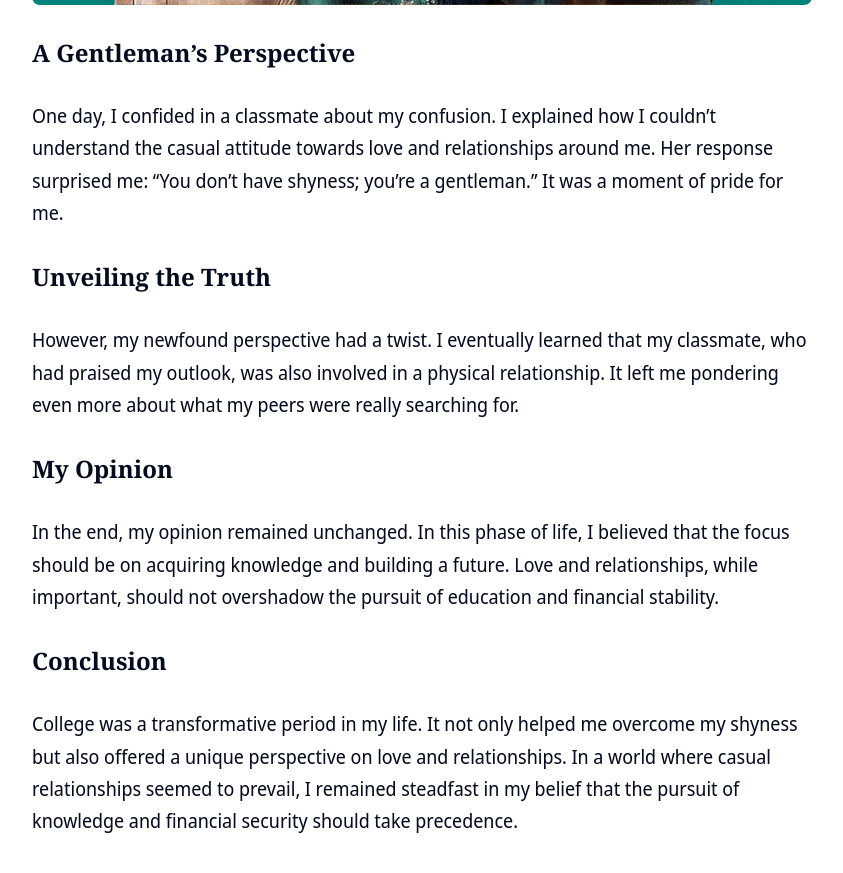
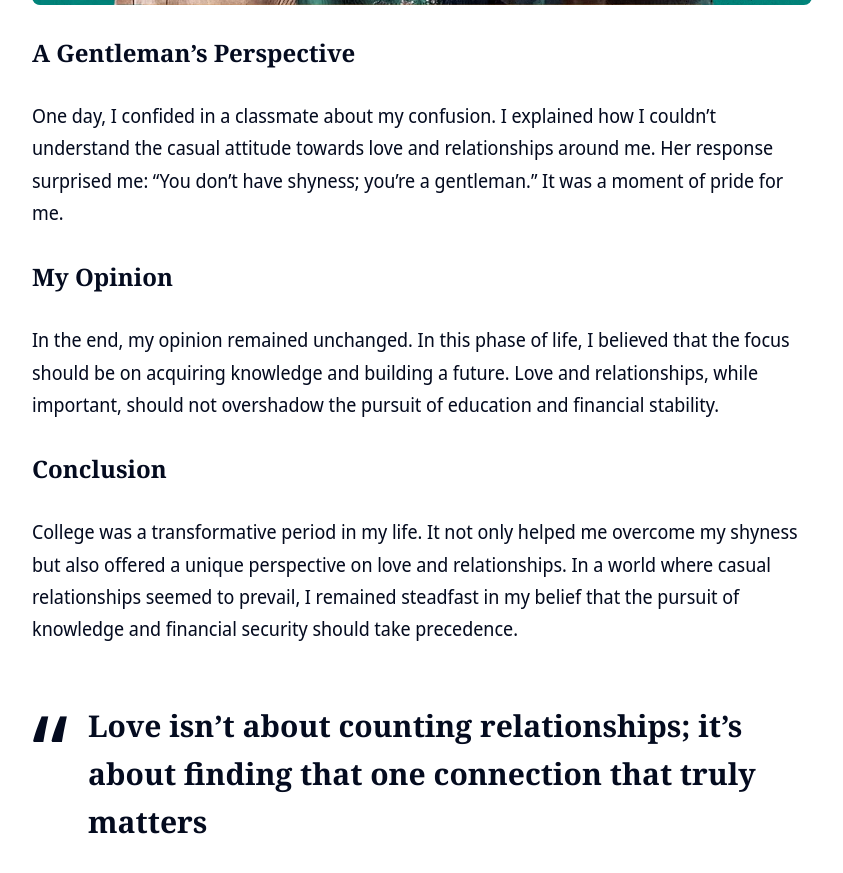
Before and after one commit to PrakasRavichandran/dairy-blog, a Jekyll site: the page built from _posts/2023-09-20-navigating-college-my-ourney.markdown, in a window 1280 px wide and 900 px high, scrolled down 2444 px. Shown: the top 873 px of the window, without its empty margins (218-1061 px from the left). Built offline with Jekyll 4.4.1, drawn with Linux system fonts in a browser that asks for light colours; nearby versions of some CDN libraries.

Commit message:
Update 2023-09-20-navigating-college-my-ourney.markdown

```diff
--- a/_posts/2023-09-20-navigating-college-my-ourney.markdown
+++ b/_posts/2023-09-20-navigating-college-my-ourney.markdown
@@ -31,9 +31,6 @@ As I listened, I couldn't help but notice that many of my peers were treating lo
 ### A Gentleman's Perspective
 One day, I confided in a classmate about my confusion. I explained how I couldn't understand the casual attitude towards love and relationships around me. Her response surprised me: "You don't have shyness; you're a gentleman." It was a moment of pride for me.
 
-### Unveiling the Truth
-However, my newfound perspective had a twist. I eventually learned that my classmate, who had praised my outlook, was also involved in a physical relationship. It left me pondering even more about what my peers were really searching for.
-
 ### My Opinion
 In the end, my opinion remained unchanged. In this phase of life, I believed that the focus should be on acquiring knowledge and building a future. Love and relationships, while important, should not overshadow the pursuit of education and financial stability.
 
```
